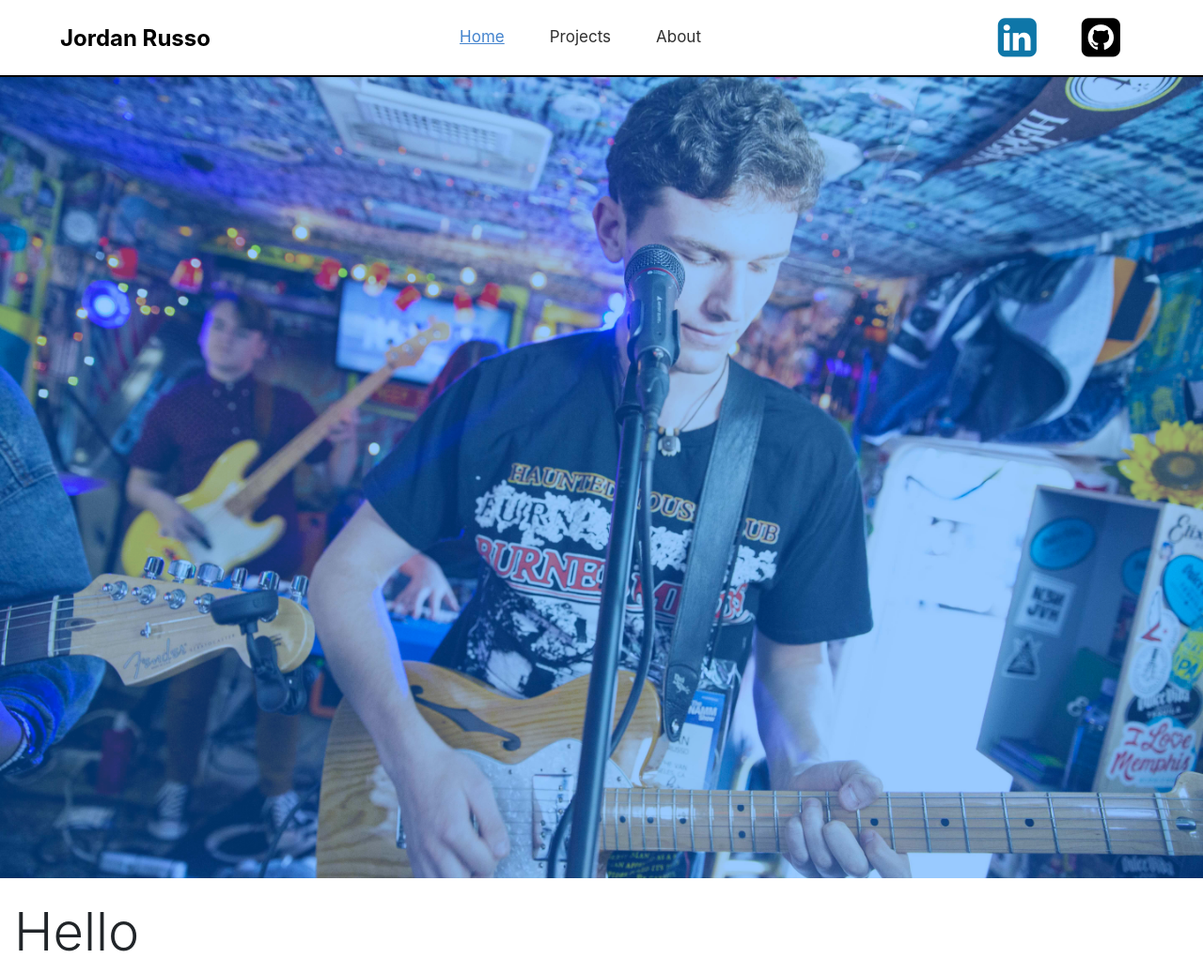
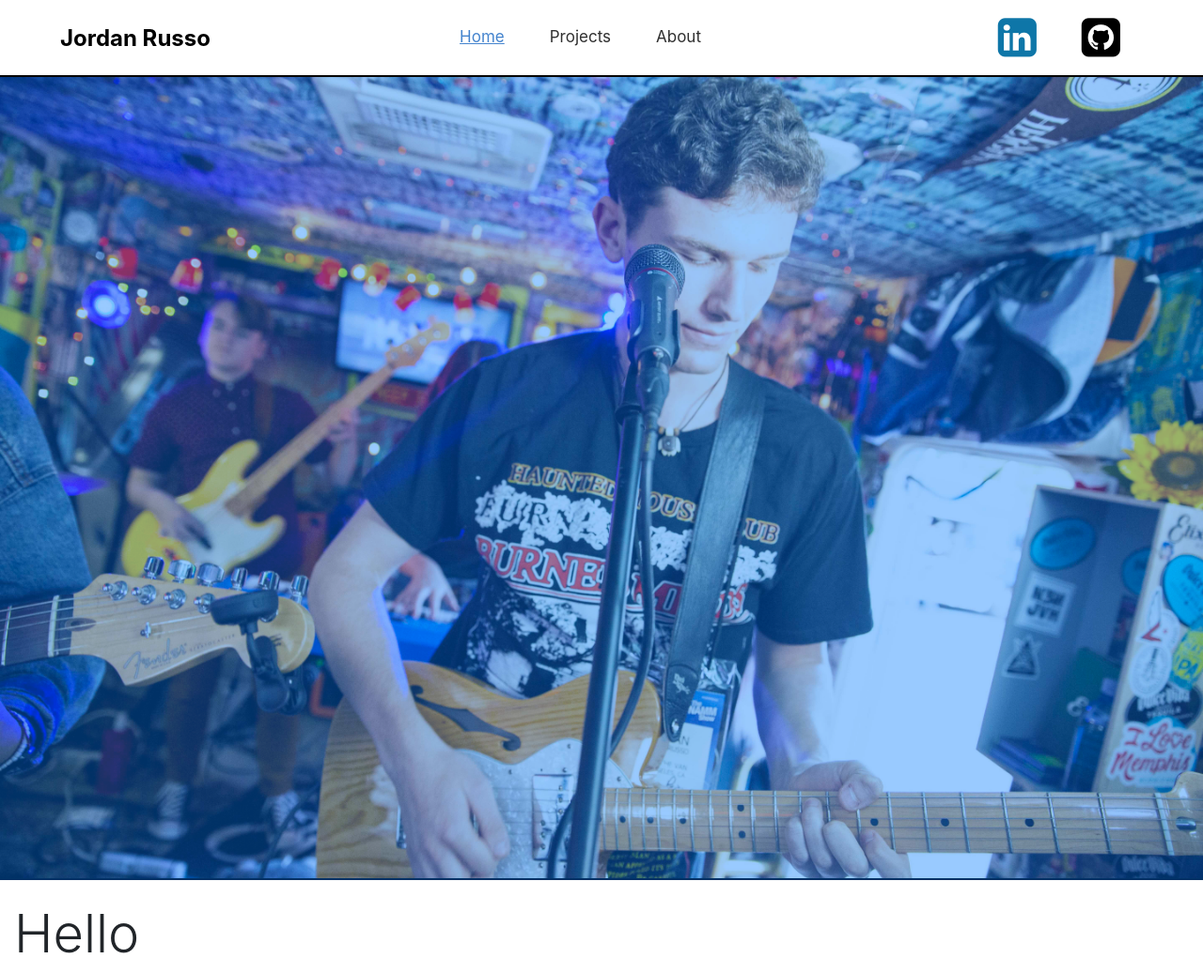
Before and after one commit to jrusso0818/my-personal-site, a Django app: page / in a window 1280 px wide. Shown: the whole page at 94% size. Before the commit the page ends 1013 px from the top, so only its background shows below. Run offline with Django 3.2, Linux system fonts and the light colour scheme; some libraries are stand-ins or nearby versions.

Commit message:
Added border for homepage image.

```diff
--- a/homepage/static/css/base.css
+++ b/homepage/static/css/base.css
@@ -76,6 +76,14 @@ div.order-1 > ul > li > a {
 
 
 
+.me-div img {
+  border-bottom-style: solid;
+  border-bottom-color: black;
+  border-bottom-width: 2px;
+}
+
+
+
 /*
 USEFUL INFO FOR ANIMATED CAPTION ON HOVER!!
 LOOK AT https://stackoverflow.com/questions/18322548/black-transparent-overlay-on-image-hover-with-only-css
```
